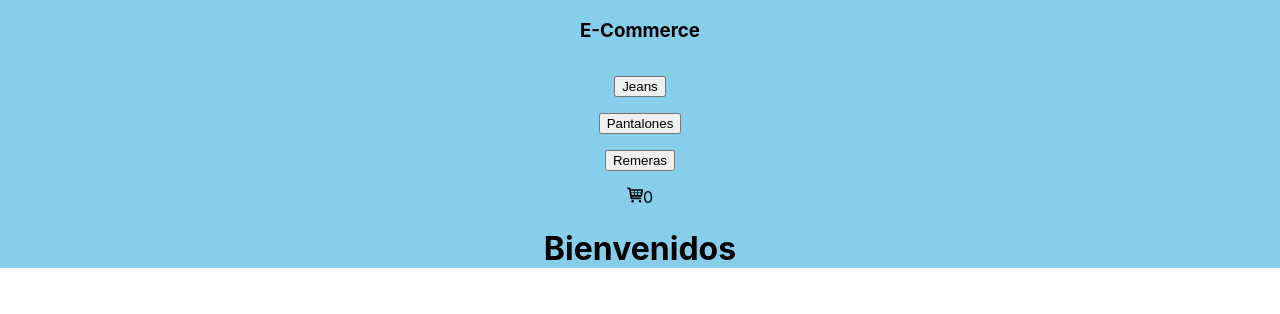
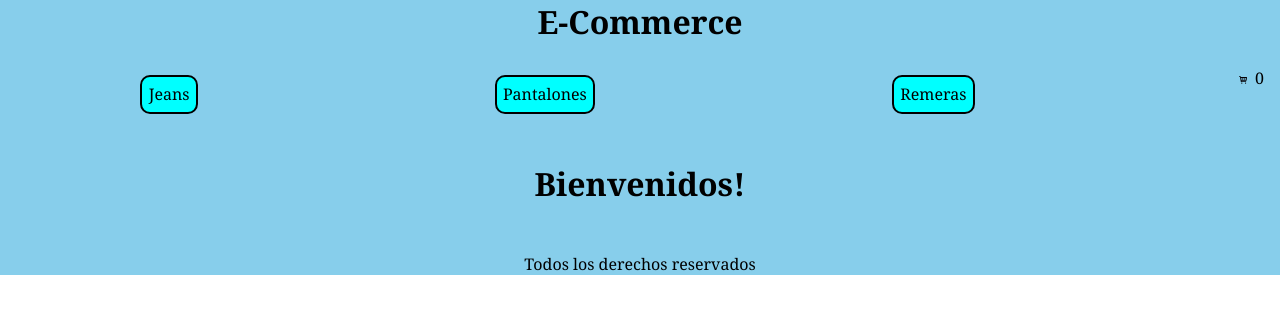
Before and after one commit to ludabi04/e-commerce, a React (Create React App) app: page / in a window 1280 px wide. Shown: the top 314 px of the page. Built offline with nearby package versions, Linux system fonts and the light colour scheme.

Commit message:
agregando info y css

```diff
--- a/src/App.css
+++ b/src/App.css
@@ -1,21 +1,69 @@
-nav {
-  display: flex;
-  flex-direction: column;
+* {
+  padding: 0;
+  margin: 0;
+  box-sizing: border-box;
+  font-family: Georgia, 'Times New Roman', Times, serif;
+}
+.App {
+  text-align: center;
+  background-color: skyblue;
+  display: grid;
+  grid-template-columns: 9fr 1fr;
+  grid-template-areas:
+  "titulo titulo titulo"
+  "nav nav carrito"
+  "body body body"
+  "footer footer footer";
 }
 
 .navbar {
+  grid-area: nav;
   display: flex;
-  flex-direction: column;
+  flex-direction: row;
+  justify-content: space-around;
   align-items: center;
-  padding: 1rem;
+  padding-top: 2rem;
   gap: 1rem;
+}
+
+.botonNavbar {
+  background-color: aqua;
+  border: .125rem solid black;
+  border-radius: 10px 10px;
+  width: auto;
+  font-size: 1rem;
+  padding: 0.4rem;
+}
+
+.titulo {
+  grid-area: titulo;
 
 }
-.App {
-  text-align: center;
-background-color: skyblue;
+
+.body {
+  grid-area: body;
+  padding-bottom: 3rem;
+  padding-top: 3rem;
 }
+
+.carrito {
+  grid-area: carrito;
+  background-color: skyblue;
+  display: flex;
+  justify-content: center;
+  align-items: center;
+  padding-right: 1rem;
+
+}
+
 
 .imagenCarrito {
   width: 1rem;
+  padding-right: .5rem;
+
 }
+
+.footer {
+  grid-area: footer;
+  background-color: skyblue;
+}
--- a/src/App.js
+++ b/src/App.js
@@ -1,13 +1,33 @@
 import logo from './logo.svg';
 import './App.css';
 import NavBar from './components/navbar/NavBar';
-import ItemsListContainer from './components/ItemsListContainer/ItemsListContaines';
+import ItemsListContainer from './components/ItemsListContainer/ItemsListContainer';
+import CartWidget from './components/CardWidget/CartWidget';
+import Titulo from './components/Titulo/titulo';
+import Footer from './components/Footer/Footer';
+
+
+
 
 function App() {
   return (
+
     <div className="App">
-      <NavBar />
-      <ItemsListContainer hola={'Bienvendios'} />
+      <div className='titulo'>
+        <Titulo />
+      </div>
+      <div className='barraNav'>
+        <NavBar />
+      </div>
+      <div className='body'>
+        <ItemsListContainer greeting={"Bienvenidos!"}/>
+      </div>
+      <div className='carrito'>
+        <CartWidget />
+      </div>
+      <div className='footer'>
+        <Footer />
+      </div>
     </div>
   );
 }
--- /dev/null
+++ b/src/components/Footer/Footer.js
@@ -0,0 +1,9 @@
+const Footer = () => {
+    return (
+        <p>
+            Todos los derechos reservados
+        </p>
+    )
+}
+
+export default Footer
--- a/src/components/ItemsListContainer/ItemsListContaines.js
+++ b/src/components/ItemsListContainer/ItemsListContainer.js
@@ -1,7 +1,7 @@
-const ItemsListContainer = () => {
+const ItemsListContainer = ({greeting}) => {
     return (
         <div>
-            <h1>Bienvenidos</h1>
+            <h1>{greeting}</h1>
         </div>
 
     )
--- /dev/null
+++ b/src/components/Titulo/titulo.js
@@ -0,0 +1,7 @@
+const Titulo = () => {
+    return (
+        <h1>E-Commerce</h1>
+    )
+}
+
+export default Titulo
--- a/src/components/navbar/NavBar.js
+++ b/src/components/navbar/NavBar.js
@@ -2,13 +2,13 @@ import CartWidget from "../CardWidget/CartWidget";
 const NavBar = () => {
     return (
         <nav>
-            <h3>E-Commerce</h3>
+
             <div className="navbar">
-                <button>Jeans</button>
-                <button>Pantalones</button>
-                <button>Remeras</button>
+                <button className="botonNavbar">Jeans</button>
+                <button className="botonNavbar">Pantalones</button>
+                <button className="botonNavbar">Remeras</button>
             </div>
-            <CartWidget />
+
 
         </nav>
 
```
